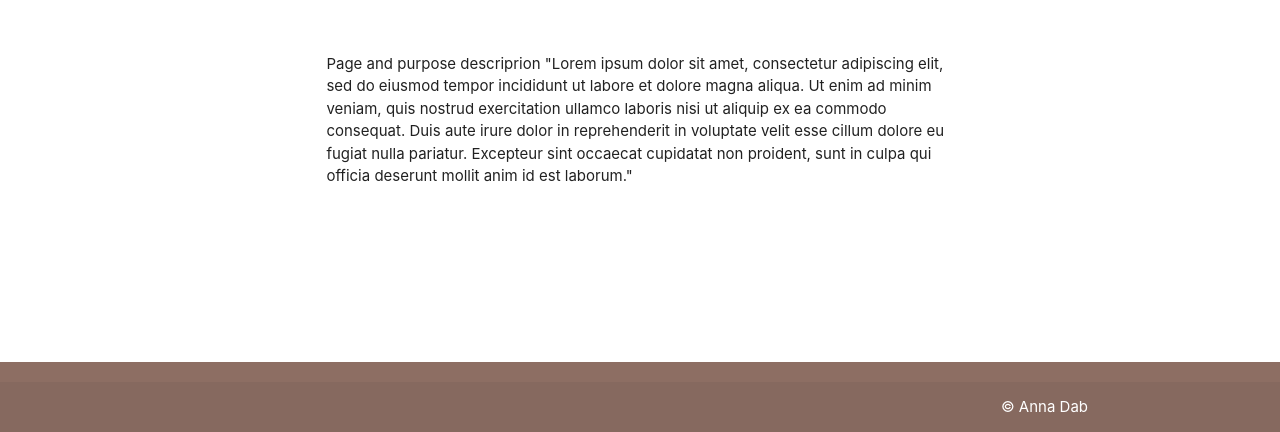
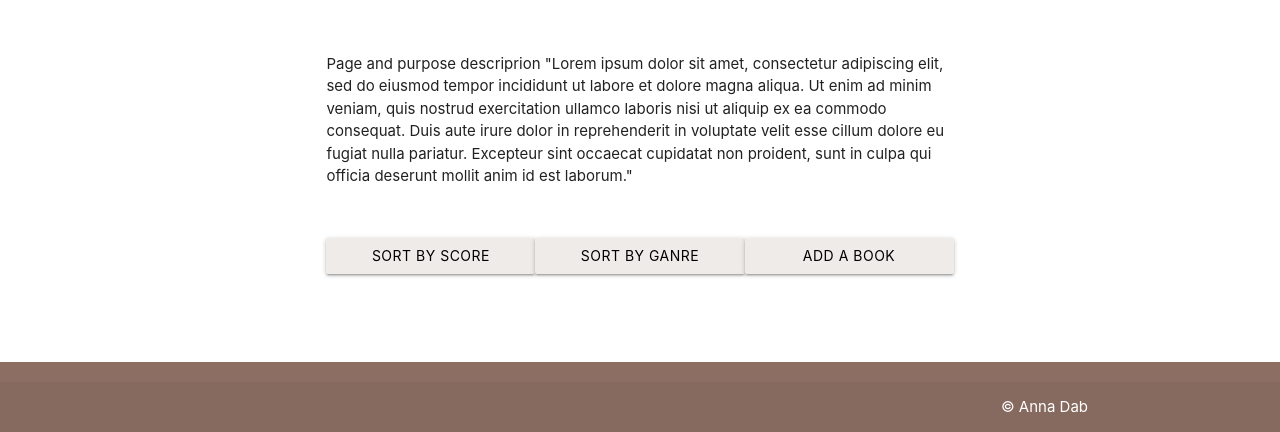
Before and after one commit to AnnaSeDab/BookSpire, a Flask app: page / in a window 1280 px wide. Shown: the part 368-800 px from the top of the page. Run offline with Flask 3, Linux system fonts and the light colour scheme; some libraries are stand-ins or nearby versions.

Commit message:
add: buttons for sorting and adding to index.html

```diff
--- a/bookspire/static/css/style.css
+++ b/bookspire/static/css/style.css
@@ -14,7 +14,11 @@ main {
     object-fit: cover;
 }
 
-.margins{
+.margins {
     margin-top: 50px;
     margin-bottom: 50px;
 }
+
+.grid-container {
+    grid-gap: 50px;
+  }
--- a/bookspire/templates/index.html
+++ b/bookspire/templates/index.html
@@ -12,4 +12,14 @@
     </span>
 </div>
 
+<!--sorting and -->
+<div class="row margins">
+    <div class="container">
+        <a class="waves-effect black-text brown lighten-5 btn col s12 m4 l4">Sort by score</a>
+        <a class="waves-effect black-text brown lighten-5 btn col s12 m4 l4">Sort by Ganre</a>
+        <a class="waves-effect black-text brown lighten-5 btn col s12 m4 l4">Add a book</a>
+    </div>
+</div>
+
+
 {% endblock %}
```
